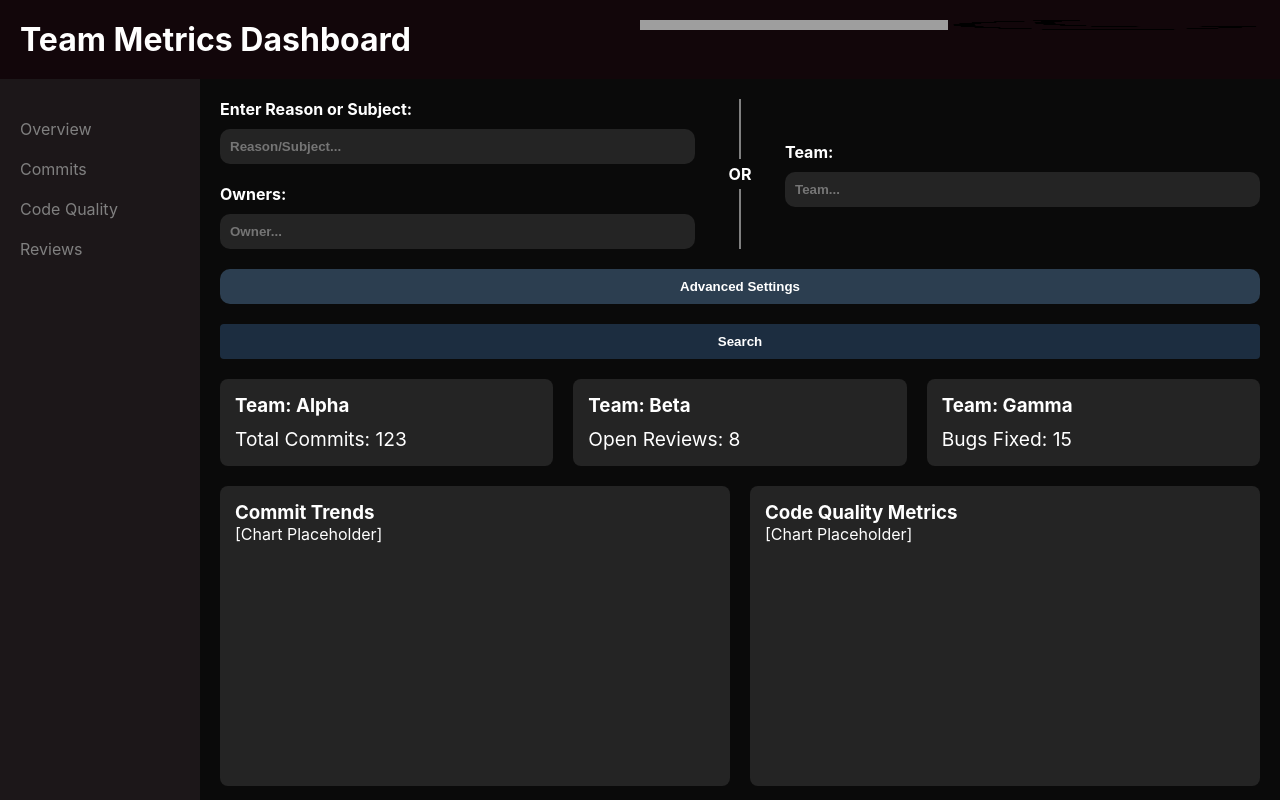
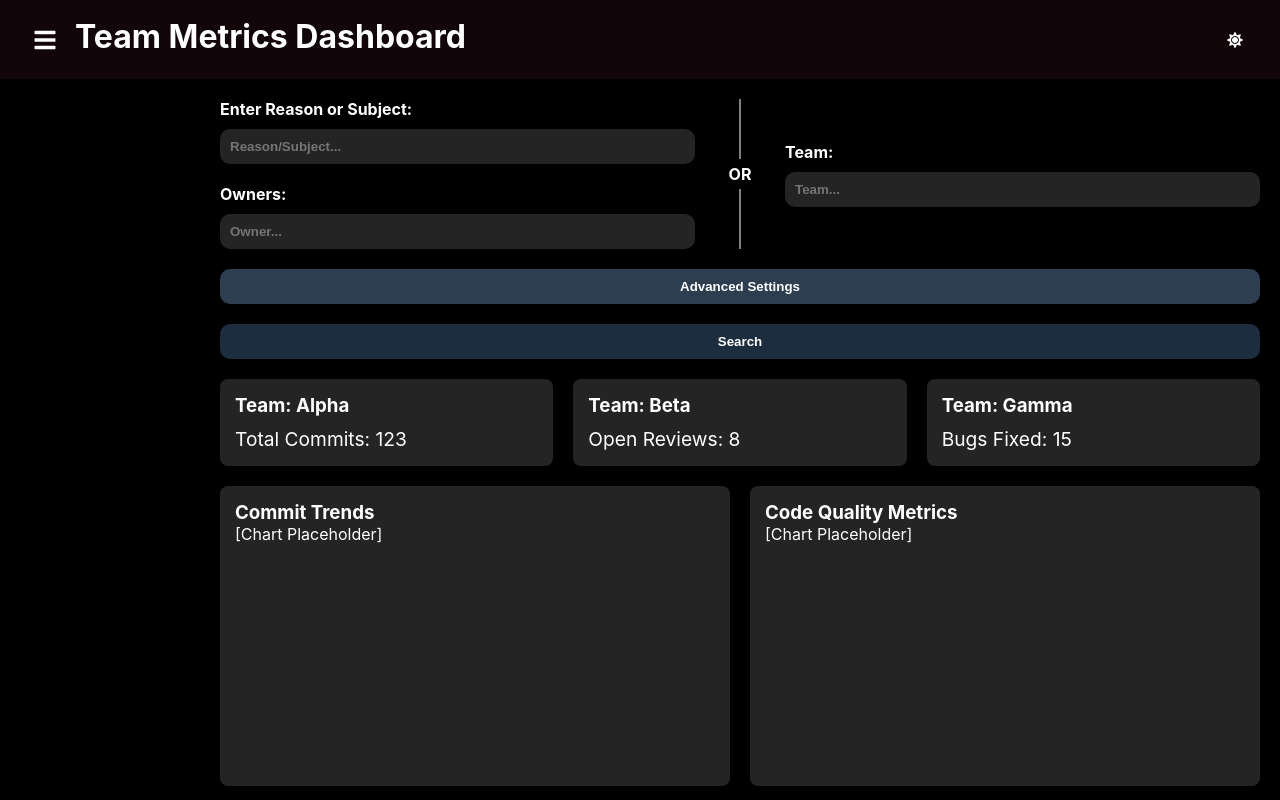
Before and after one commit to henrylee746/team-metrics-dashboard, a React (Vite) app in the folder team-metrics-dashboard/: page / in a window 1280 px wide. Shown: the top 800 px of the page. Built offline with nearby package versions, Linux system fonts and the light colour scheme; grey boxes are pictures that could not be loaded.

Commit message:
Working on UI

```diff
--- a/team-metrics-dashboard/package.json
+++ b/team-metrics-dashboard/package.json
@@ -27,6 +27,7 @@
     "eslint-plugin-react-hooks": "^5.1.0-rc.0",
     "eslint-plugin-react-refresh": "^0.4.9",
     "globals": "^15.9.0",
+    "react-icons": "^5.3.0",
     "vite": "^5.4.1",
     "vitest": "^2.1.2"
   }
--- a/team-metrics-dashboard/src/App.jsx
+++ b/team-metrics-dashboard/src/App.jsx
@@ -1,5 +1,5 @@
-import React from "react";
 import "./styles/global.css"; // Import global styles
+import { useEffect, useState } from "react";
 import Header from "./components/Header.jsx";
 import Sidebar from "./components/Sidebar.jsx";
 import SearchForm from "./components/SearchForm.jsx";
@@ -9,12 +9,27 @@ import TableSection from "./components/TableSection.jsx";
 import Footer from "./components/Footer.jsx";
 
 function App() {
+  const [theme, setTheme] = useState("dark"); // Default to dark mode
+  const [isSidebarOpen, setIsSideBarOpen] = useState(false);
+
+  const toggleTheme = () => {
+    setTheme((prevTheme) => (prevTheme === "dark" ? "light" : "dark"));
+  };
+
+  const sidebarToggle = () => {
+    setIsSideBarOpen((prevState) => !prevState);
+  };
+
   return (
     <div className="App">
-      <Header />
+      <Header
+        sidebarToggle={sidebarToggle}
+        toggleTheme={toggleTheme}
+        currentTheme={theme}
+      />
       <div className="container">
-        <Sidebar />
-        <main className="main-content">
+        <Sidebar isSidebarOpen={isSidebarOpen} />
+        <main className={`main-content ${isSidebarOpen ? "sidebar-open" : ""}`}>
           <SearchForm />
           <KPISection />
           <ChartsSection />
--- a/team-metrics-dashboard/src/components/Header.jsx
+++ b/team-metrics-dashboard/src/components/Header.jsx
@@ -1,13 +1,18 @@
 import "../styles/Header.css";
-import lightbulb from "../assets/lightbulb.png";
-import moon from "../assets/moon.png";
+import { FaSun, FaMoon, FaBars } from "react-icons/fa";
 
-const Header = () => (
+const Header = ({ sidebarToggle, toggleTheme, currentTheme }) => (
   <header className="header">
-    <h1>Team Metrics Dashboard</h1>
-    <div className="images">
-      <img src={lightbulb} alt="Lightbulb" width={10} height={10} />
-      <img src={moon} alt="Moon" width={10} height={10} />
+    <div className="left-header-icon">
+      <FaBars className="menu-icon" onClick={sidebarToggle}></FaBars>
+      <h1>Team Metrics Dashboard</h1>
+    </div>
+    <div className="right-header-icon" onClick={toggleTheme}>
+      {currentTheme == "dark" ? (
+        <FaSun className="toggle-icon"></FaSun>
+      ) : (
+        <FaMoon className="toggle-icon"></FaMoon>
+      )}
     </div>
   </header>
 );
--- a/team-metrics-dashboard/src/components/Sidebar.jsx
+++ b/team-metrics-dashboard/src/components/Sidebar.jsx
@@ -1,7 +1,8 @@
 import "../styles/Sidebar.css";
 
-const Sidebar = () => (
-  <aside className="sidebar">
+const Sidebar = (props) => {
+  return (
+    <aside className={`sidebar ${props.isSidebarOpen ? "open" : ""}`}>
       <nav>
         <ul>
           <li>
@@ -20,5 +21,6 @@ const Sidebar = () => (
       </nav>
     </aside>
   );
+};
 
 export default Sidebar;
--- a/team-metrics-dashboard/src/styles/ChartsSection.css
+++ b/team-metrics-dashboard/src/styles/ChartsSection.css
@@ -12,11 +12,9 @@
   flex: 1;
   height: 300px; /* Adjust as needed */
   color: white;
-  transition: all 0.5s ease;
+  transition: all 0.1s ease;
 }
 
 .chart-card:hover {
-  background-color: white;
-  color: black;
-  transform: scale(1.02);
+  transform: translateY(-5px);
 }
--- a/team-metrics-dashboard/src/styles/Header.css
+++ b/team-metrics-dashboard/src/styles/Header.css
@@ -4,10 +4,36 @@
   padding: 20px;
   width: 100%;
   display: flex;
-  justify-content: space-between;
+  align-items: center;
 }
 
-.images {
+h1 {
+  transform: translateY(-3px);
+}
+
+.left-header-icon,
+.right-header-icon {
   display: flex;
+  align-items: center;
   gap: 5px;
 }
+
+.right-header-icon {
+  justify-content: end;
+}
+
+.menu-icon,
+.toggle-icon {
+  max-width: 50px;
+  cursor: pointer;
+}
+
+.menu-icon {
+  font-size: 1.5rem;
+  transition: all 0.2s ease;
+}
+
+.menu-icon:hover {
+  transform: scale(1.2);
+  color: antiquewhite;
+}
--- a/team-metrics-dashboard/src/styles/KPISection.css
+++ b/team-metrics-dashboard/src/styles/KPISection.css
@@ -11,13 +11,11 @@
   padding: 15px;
   flex: 1;
   color: white;
-  transition: all 0.5s ease;
+  transition: all 0.25s ease;
 }
 
 .kpi-card:hover {
-  transform: scale(1.02);
-  background-color: white;
-  color: black;
+  transform: translateY(-5px);
 }
 
 .kpi-card h3 {
--- a/team-metrics-dashboard/src/styles/SearchForm.css
+++ b/team-metrics-dashboard/src/styles/SearchForm.css
@@ -45,6 +45,10 @@ input:hover {
   transform: scale(1.03);
   background-color: white;
   color: black;
+}
+
+input:focus {
+  outline: none;
 }
 
 .searchbar-container label,
@@ -129,14 +133,15 @@ button#submitButton {
   color: white;
   padding: 10px 15px;
   border: none;
-  border-radius: 4px;
+  border-radius: 10px;
   cursor: pointer;
-  transition: all 0.25s ease-in-out;
+  transition: all 0.2s ease-in-out;
 }
 
 .search-form button#submitButton:hover {
   background-color: lightgray;
   color: black;
+  transform: translateY(-4px);
 }
 
 button#toggle-advanced {
@@ -147,12 +152,13 @@ button#toggle-advanced {
   padding: 10px;
   margin-bottom: 20px;
   cursor: pointer;
-  transition: all 0.5s ease-in-out;
+  transition: all 0.25s ease-in-out;
 }
 
 button#toggle-advanced:hover {
   background-color: lightgray;
   color: black;
+  transform: translateY(-4px);
 }
 
 .autocomplete-items {
--- a/team-metrics-dashboard/src/styles/Sidebar.css
+++ b/team-metrics-dashboard/src/styles/Sidebar.css
@@ -3,6 +3,14 @@
   background-color: #1c1719;
   padding: 20px;
   width: 200px;
+  transition: transform 0.5s ease, opacity 0.5s ease; /* Added transform and opacity transitions */
+  transform: translateX(-100%); /* Initially hidden off-screen */
+  opacity: 0;
+}
+
+.sidebar.open {
+  transform: translateX(0); /* Sidebar slides in */
+  opacity: 1;
 }
 
 .sidebar ul {
--- a/team-metrics-dashboard/src/styles/TableSection.css
+++ b/team-metrics-dashboard/src/styles/TableSection.css
@@ -9,11 +9,9 @@
   padding: 15px;
   height: 300px; /* Adjust as needed */
   color: white;
-  transition: all 0.5s ease-out;
+  transition: all 0.25s ease-out;
 }
 
 .table-card:hover {
-  color: black;
-  background-color: white;
-  transform: scale(1.02);
+  transform: translateY(-5px);
 }
--- a/team-metrics-dashboard/src/styles/global.css
+++ b/team-metrics-dashboard/src/styles/global.css
@@ -7,7 +7,7 @@
 
 body {
   font-family: Inter, system-ui, Avenir, Helvetica, Arial, sans-serif;
-  background-color: #0a0a0a;
+  background-color: black;
 }
 
 .container {
@@ -18,4 +18,23 @@ body {
 .main-content {
   flex: 1;
   padding: 20px;
+  transition: margin-left 700ms;
 }
+
+.main-content.sidebar-open {
+  margin-left: 200px;
+}
+
+/* Scrollbar Styling*/
+::-webkit-scrollbar {
+  width: 8px;
+}
+
+::-webkit-scrollbar-track {
+  background: transparent;
+}
+
+::-webkit-scrollbar-thumb {
+  background-color: gray;
+  border-radius: 4px;
+}
```
Also changed, not shown: team-metrics-dashboard/src/styles/_variables.css (added, +31 -0 lines), 1 other file (tests, documents, lock files or other folders). Lines whose indentation alone changed are shown as unchanged.
